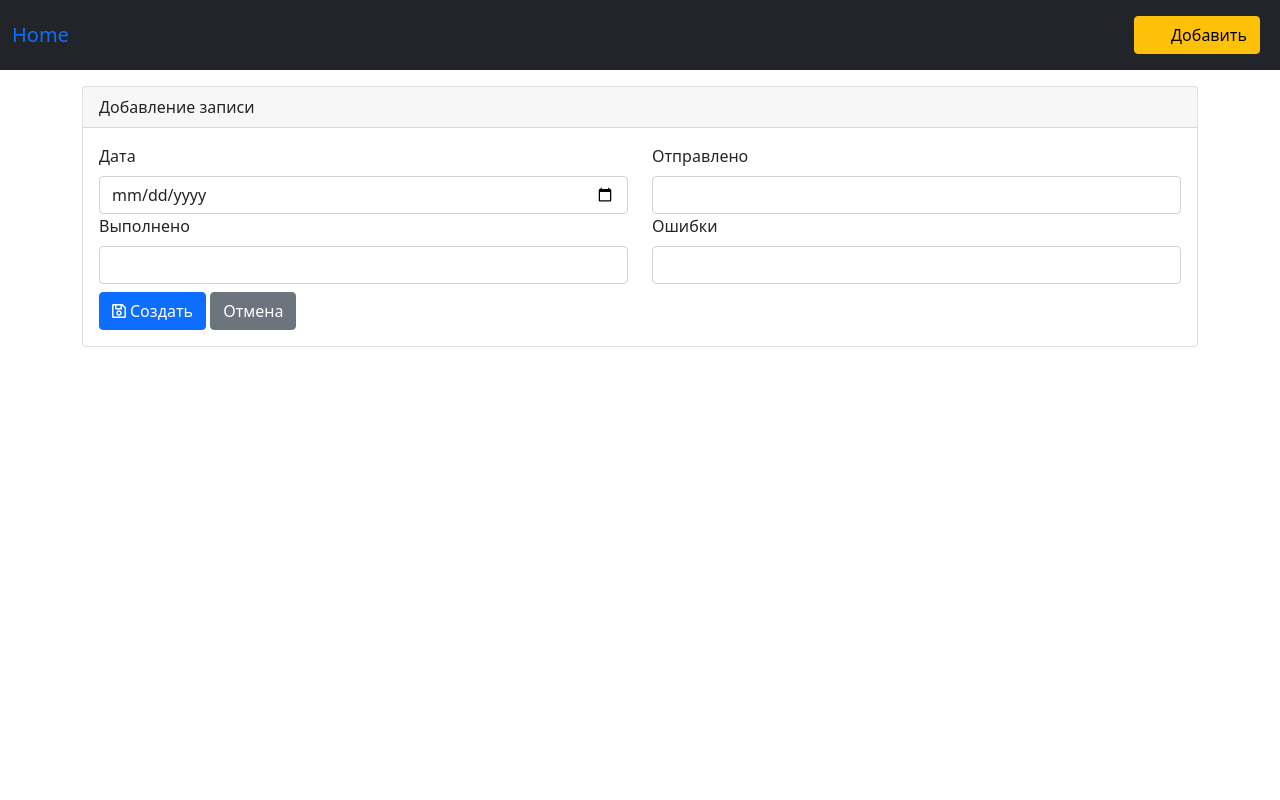
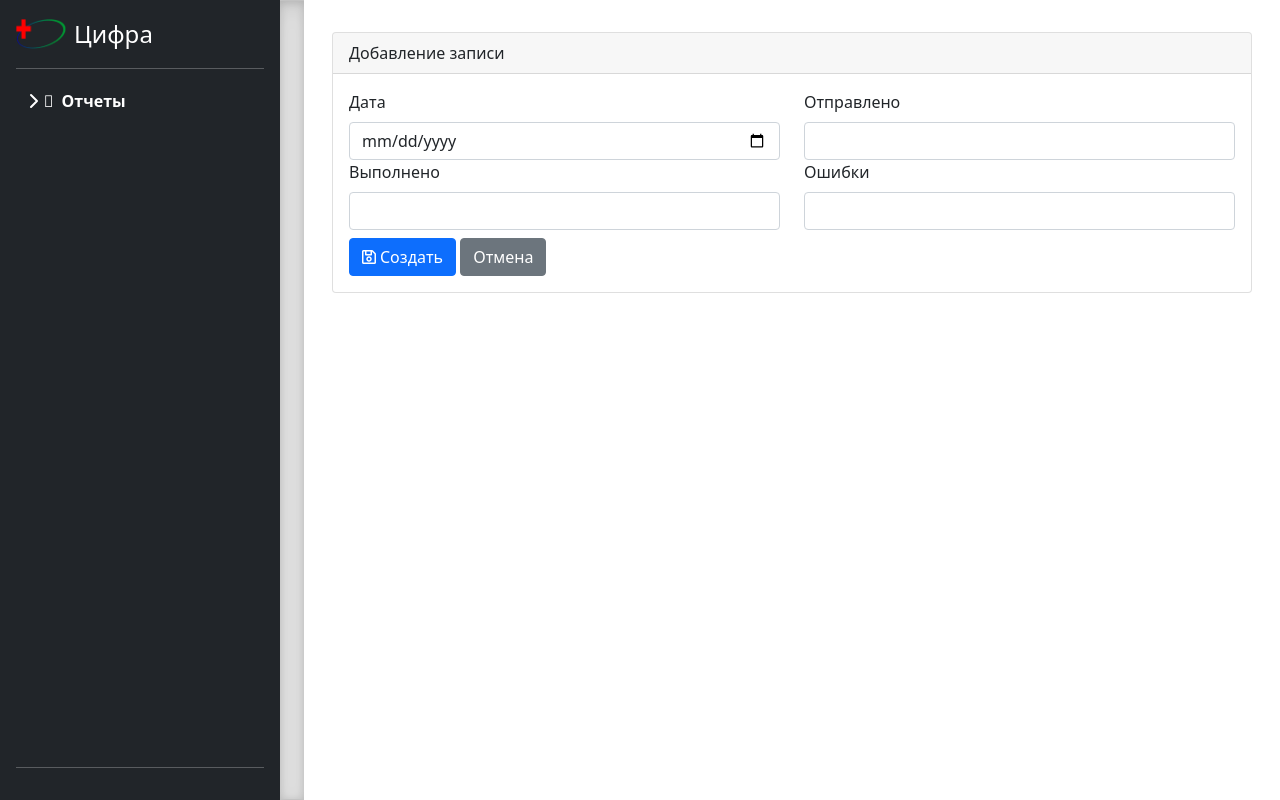
Before and after one commit to kve1989/NumberOKB, a Flask app: page /create in a window 1280 px wide. Run offline with Flask 2, Linux system fonts and the light colour scheme; some libraries are stand-ins or nearby versions.

Commit message:
add aside and html semantic

```diff
--- a/app/templates/base.html
+++ b/app/templates/base.html
@@ -7,23 +7,44 @@
     <title>Цифры ОКБ - {% block title %}{% endblock %}</title>
     <link rel="shortcut icon" href="{{ url_for('static', filename='favicon.png') }}" type="image/x-icon">
     <link rel="stylesheet" href="{{ url_for('static', filename='css/bootstrap.min.css') }}">
+    <link rel="stylesheet" href="{{ url_for('static', filename='css/main.css') }}">
     <link rel="stylesheet" href="https://pro.fontawesome.com/releases/v5.10.0/css/all.css"
         integrity="sha384-AYmEC3Yw5cVb3ZcuHtOA93w35dYTsvhLPVnYs9eStHfGJvOvKxVfELGroGkvsg+p" crossorigin="anonymous" />
 </head>
 <body>
-    <nav class="navbar bg-dark">
-        <div class="container-fluid">
-            <a href="{{ url_for('home') }}" class="navbar-brand">Home</a>
-            <ul class="navbar-nav justify-content-end p-2">
-                <li class="nav-item">
-                    <a class="btn btn-warning" aria-current="page" href="{{url_for('create')}}"><i class="far fa-plus me-1"></i> Добавить</a>
-                </li>
-            </ul>
-        </div>
-    </nav>
+    <main>
+        {% block sidebar %}
+        <aside>
+            <div class="d-flex flex-column flex-shrink-0 p-3 text-white bg-dark h-100" style="width: 280px">
+                <a class="d-flex align-items-center mb-3 mb-md-0 me-md-auto text-white text-decoration-none" href="{{ url_for('home') }}">
+                    <img class="me-2" width="50" src="{{ url_for('static', filename='img/logo/logo_small.png') }}" alt="Логотип">
+                    <span class="fs-4">Цифра</span>
+                </a>
+                <hr>
+                <ul class="list-unstyled flex-column mb-auto">
+                    <li class="mb-1">
+                        <button class="btn btn-toggle text-white align-items-center rounded w-100" data-bs-toggle="collapse" data-bs-target="#reports-collapse" aria-expanded="false"><i class="fal fa-file-alt me-2"></i> Отчеты</button>
+                        <div class="collapse" id="reports-collapse">
+                            <ul class="btn-toggle-nav text-white list-unstyled fw-normal pb-1 small">
+                                <li><a href="{{ url_for('pcr_index') }}" class="link-light rounded">ПЦР</a></li>
+                                <li><a href="#" class="link-light rounded">МСЭ</a></li>
+                            </ul>
+                        </div>
+                    </li>
+                </ul>
+                <hr>
+            </div>
+        </aside>
+        {% endblock %}
+
+        <div class="divider"></div>
+
+        <article class="p-3 position-relative">
+            {% block body %}{% endblock %}
+        </article>
+    </main>
 
 
-    {% block body %}{% endblock %}
 
 {% block scripts %}
     <script src="{{ url_for('static', filename='js/bootstrap.min.js') }}"></script>
```
